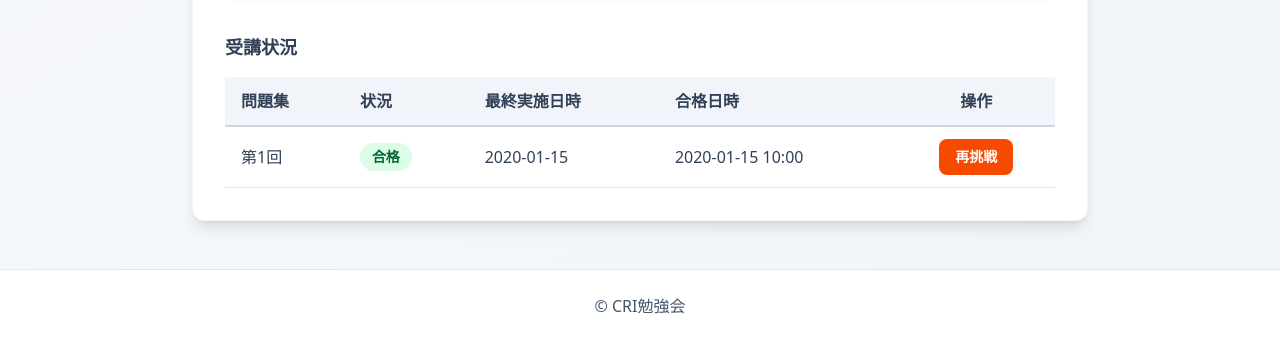
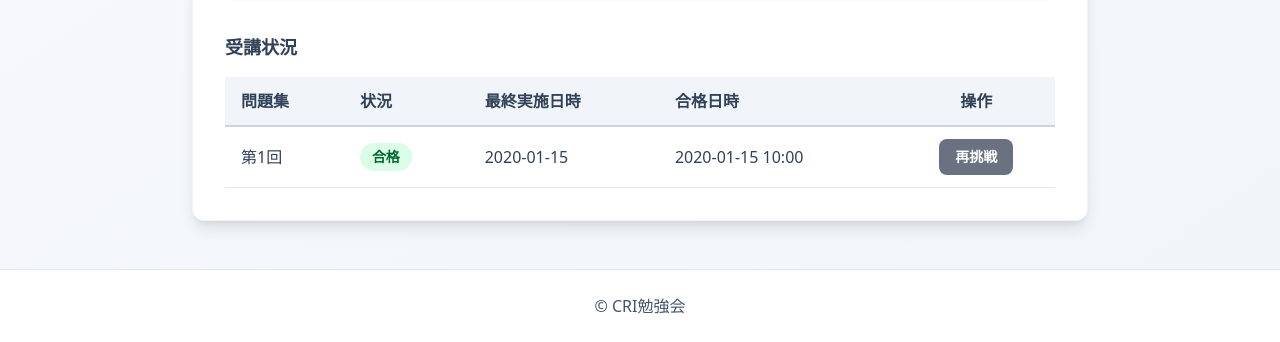
Before and after one commit to nzmdesign/cri-study-linux-web-app, a FastAPI app: template templates/mypage.html in a window 1280 px wide. Shown: the part 529-871 px from the top of the page. Run offline with FastAPI, Linux system fonts and the light colour scheme; the template is opened without the code that fills it: most values are stand-ins (such as "Sample title", 1, 10 or a date in 2020); parts of the project's set-up code (start-up, migrations or seed data) failed here and were passed over; some libraries are stand-ins or nearby versions.

Commit message:
Fix my page button color

```diff
--- a/templates/mypage.html
+++ b/templates/mypage.html
@@ -79,8 +79,10 @@
                   <td class="px-4 py-3 text-center">
                     {% if exam_status.status == 'not_taken' %}
                       <a href="/exam/{{ exam_status.exam_id }}" class="inline-block bg-blue-500 hover:bg-blue-600 text-white font-semibold py-2 px-4 rounded-lg transition-all text-sm">挑戦</a>
+                    {% elif exam_status.status == 'fail' %}
+                      <a href="/exam/{{ exam_status.exam_id }}" class="inline-block bg-red-500 hover:bg-red-600 text-white font-semibold py-2 px-4 rounded-lg transition-all text-sm">再挑戦</a>
                     {% else %}
-                      <a href="/exam/{{ exam_status.exam_id }}" class="inline-block bg-orange-600 hover:bg-orange-700 text-white font-semibold py-2 px-4 rounded-lg transition-all text-sm">再挑戦</a>
+                      <a href="/exam/{{ exam_status.exam_id }}" class="inline-block bg-gray-500 hover:bg-gray-600 text-white font-semibold py-2 px-4 rounded-lg transition-all text-sm">再挑戦</a>
                     {% endif %}
                   </td>
                 </tr>
```
